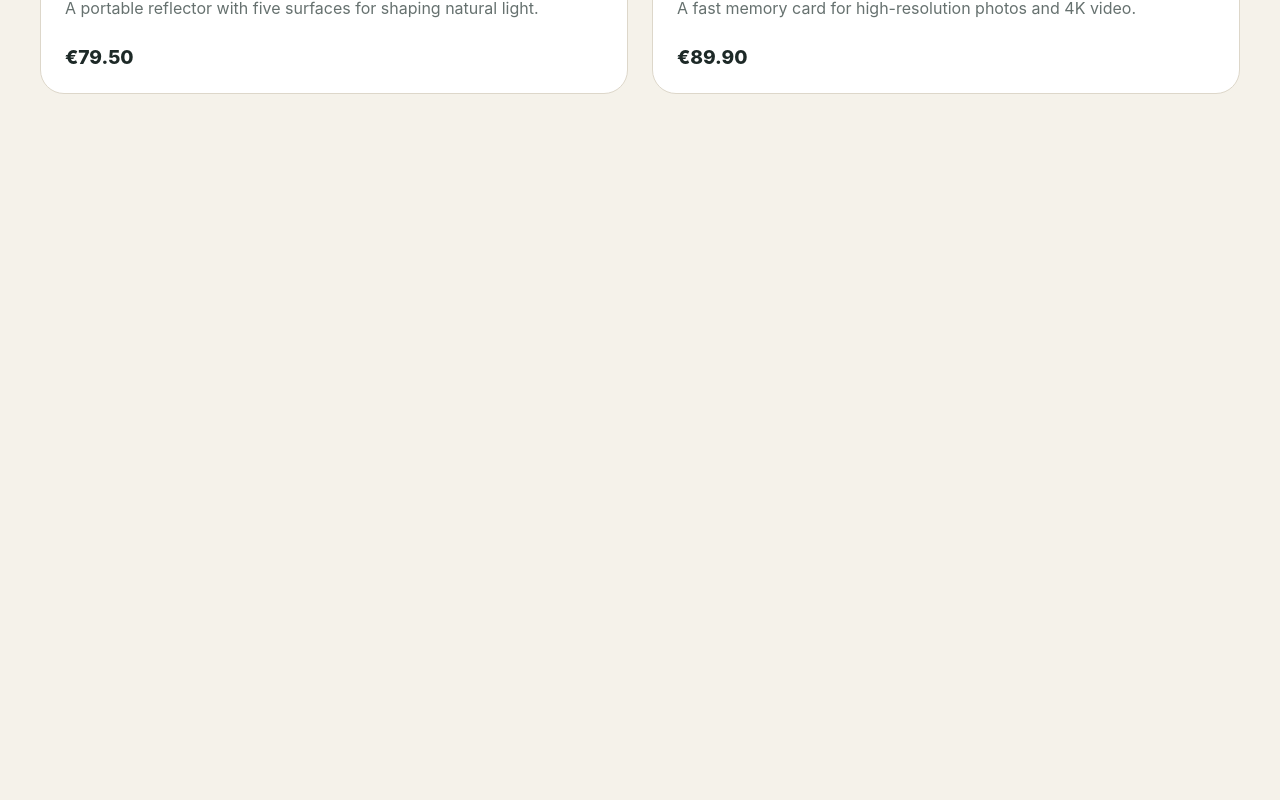
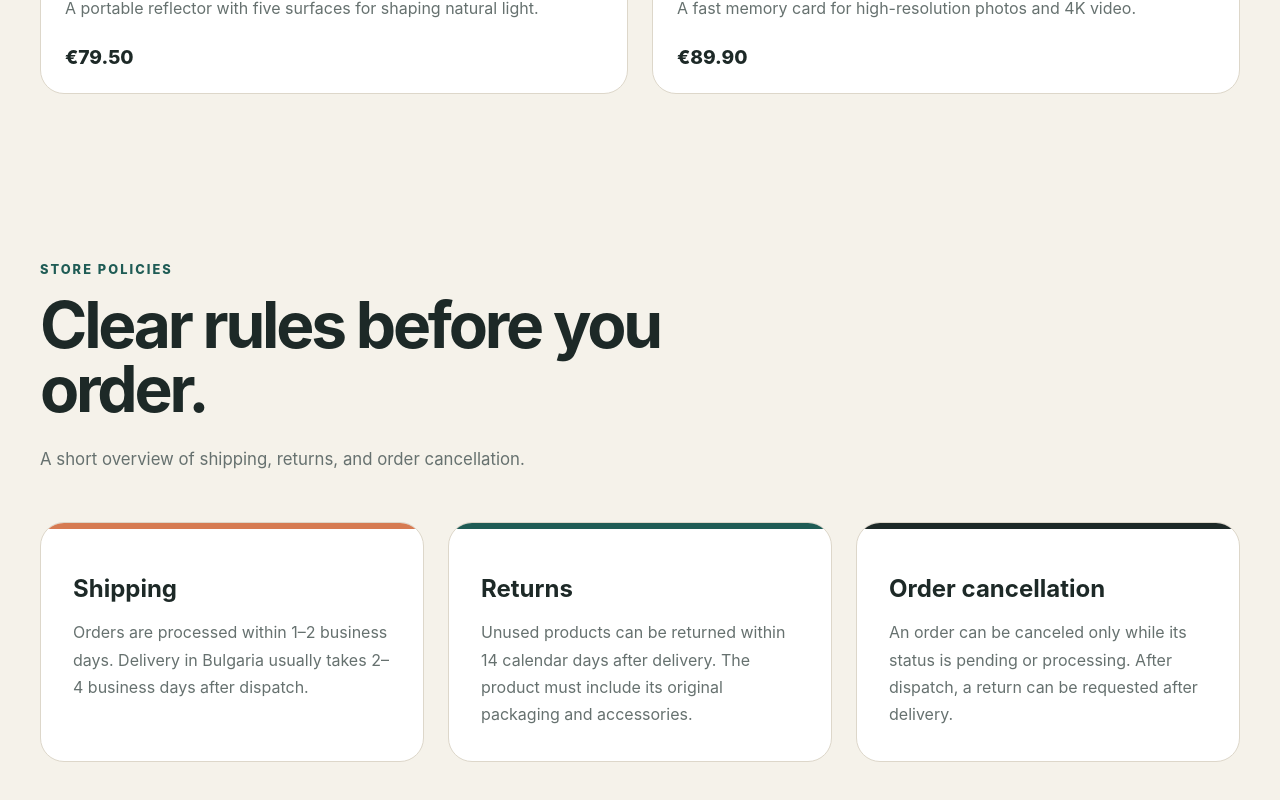
Before and after one commit to KrisTinaShch/ai-customer-support-agent, a React app in the folder frontend/: page / in a window 1280 px wide. Shown: the part 2207-3007 px from the top of the page. Before the commit the page ends 2381 px from the top, so only its background shows below. Built offline with nearby package versions, Linux system fonts and the light colour scheme; the HTML template or start-up script is replaced by a standard one.

Commit message:
feat: add bilingual store policies section

```diff
--- a/frontend/src/App.css
+++ b/frontend/src/App.css
@@ -332,3 +332,70 @@ main {
     grid-template-columns: 1fr;
   }
 }
+
+.policies-section {
+  width: min(1200px, 100%);
+  margin: 0 auto;
+  padding: 120px 0 48px;
+}
+
+.policy-grid {
+  display: grid;
+  grid-template-columns: repeat(3, minmax(0, 1fr));
+  gap: 24px;
+}
+
+.policy-card {
+  position: relative;
+  min-height: 240px;
+  padding: 32px;
+  overflow: hidden;
+  border: 1px solid var(--color-border);
+  border-radius: 24px;
+  background: var(--color-surface);
+}
+
+.policy-card::before {
+  position: absolute;
+  top: 0;
+  left: 0;
+  width: 100%;
+  height: 6px;
+  background: var(--color-accent);
+  content: '';
+}
+
+.policy-card:nth-child(2)::before {
+  background: var(--color-primary);
+}
+
+.policy-card:nth-child(3)::before {
+  background: var(--color-text);
+}
+
+.policy-card h3 {
+  margin: 20px 0 16px;
+  color: var(--color-text);
+  font-size: 1.5rem;
+  line-height: 1.2;
+}
+
+.policy-card p {
+  margin: 0;
+  color: var(--color-muted);
+  line-height: 1.7;
+}
+
+@media (max-width: 800px) {
+  .policies-section {
+    padding-top: 80px;
+  }
+
+  .policy-grid {
+    grid-template-columns: 1fr;
+  }
+
+  .policy-card {
+    min-height: auto;
+  }
+}
--- a/frontend/src/App.jsx
+++ b/frontend/src/App.jsx
@@ -1,6 +1,8 @@
 import { useState } from 'react'
 import ProductCard from './components/ProductCard.jsx'
+import PolicyCard from './components/PolicyCard.jsx'
 import { products } from './data/products.js'
+import { policies } from './data/policies.js'
 import { translations } from './data/translations.js'
 import './App.css'
 
@@ -69,6 +71,23 @@ function App() {
             ))}
           </div>
         </section>
+        <section
+          className="policies-section"
+          id="policies"
+          aria-labelledby="policies-title"
+        >
+          <div className="section-heading">
+            <p className="eyebrow">{text.policiesSection.eyebrow}</p>
+            <h2 id="policies-title">{text.policiesSection.title}</h2>
+            <p>{text.policiesSection.description}</p>
+          </div>
+
+          <div className="policy-grid">
+            {policies.map((policy) => (
+              <PolicyCard key={policy.id} policy={policy} language={language} />
+            ))}
+          </div>
+        </section>
       </main>
     </div>
   )
--- /dev/null
+++ b/frontend/src/components/PolicyCard.jsx
@@ -0,0 +1,10 @@
+function PolicyCard({ policy, language }) {
+  return (
+    <article className="policy-card">
+      <h3>{policy.title[language]}</h3>
+      <p>{policy.description[language]}</p>
+    </article>
+  )
+}
+
+export default PolicyCard
--- /dev/null
+++ b/frontend/src/data/policies.js
@@ -0,0 +1,35 @@
+export const policies = [
+  {
+    id: 'shipping',
+    title: {
+      en: 'Shipping',
+      bg: 'Доставка',
+    },
+    description: {
+      en: 'Orders are processed within 1–2 business days. Delivery in Bulgaria usually takes 2–4 business days after dispatch.',
+      bg: 'Поръчките се обработват в рамките на 1–2 работни дни. Доставката в България обикновено отнема 2–4 работни дни след изпращане.',
+    },
+  },
+  {
+    id: 'returns',
+    title: {
+      en: 'Returns',
+      bg: 'Връщане',
+    },
+    description: {
+      en: 'Unused products can be returned within 14 calendar days after delivery. The product must include its original packaging and accessories.',
+      bg: 'Неизползвани продукти могат да бъдат върнати до 14 календарни дни след доставката. Продуктът трябва да бъде с оригиналната опаковка и всички аксесоари.',
+    },
+  },
+  {
+    id: 'cancellations',
+    title: {
+      en: 'Order cancellation',
+      bg: 'Отмяна на поръчка',
+    },
+    description: {
+      en: 'An order can be canceled only while its status is pending or processing. After dispatch, a return can be requested after delivery.',
+      bg: 'Поръчка може да бъде отменена само докато е със статус „чакаща“ или „в обработка“. След изпращане може да бъде заявено връщане след доставката.',
+    },
+  },
+]
--- a/frontend/src/data/translations.js
+++ b/frontend/src/data/translations.js
@@ -20,6 +20,12 @@ export const translations = {
       title: 'Built for the studio and the road.',
       description:
         'Reliable essentials for lighting, shooting, and protecting your work.',
+    },
+    policiesSection: {
+      eyebrow: 'Store policies',
+      title: 'Clear rules before you order.',
+      description:
+        'A short overview of shipping, returns, and order cancellation.',
     },
   },
 
@@ -45,5 +51,11 @@ export const translations = {
       description:
         'Надеждно оборудване за осветление, снимане и защита на вашата работа.',
     },
+    policiesSection: {
+      eyebrow: 'Условия на магазина',
+      title: 'Ясни правила преди поръчка.',
+      description:
+        'Кратък преглед на доставката, връщането и отмяната на поръчка.',
+    },
   },
 }
```
